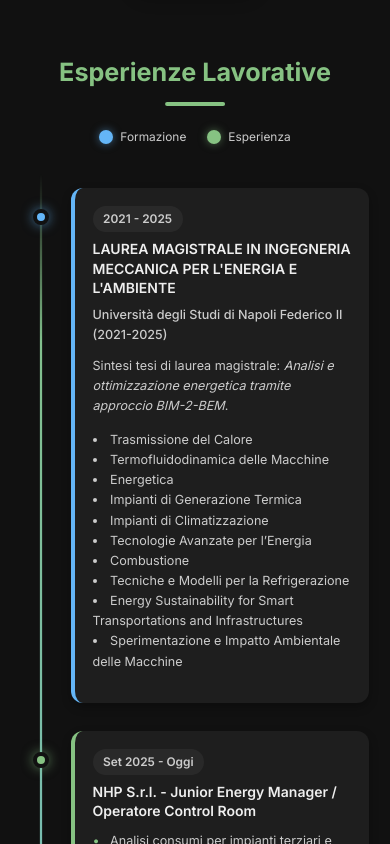
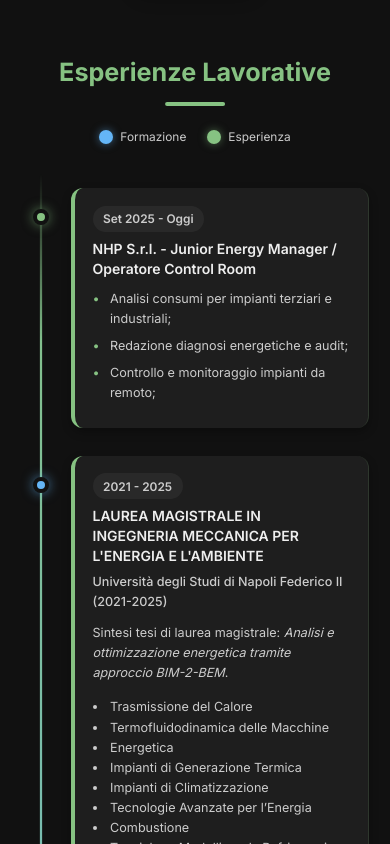
Before and after one commit to cevruz/portfolio, a website: page index.html in a window 390 px wide. Shown: the part 1156-2000 px from the top of the page. Drawn offline with nearby package versions, Linux system fonts and the light colour scheme.

Commit message:
Fix timeline: NHP first, then master degree; green borders on cards

```diff
--- a/index.html
+++ b/index.html
@@ -116,17 +116,7 @@
         </div>
         <div class="timeline">
             <div class="timeline-line"></div>
-            <div class="timeline-item timeline-item--education timeline-item--left">
-                <div class="timeline-dot"></div>
-                <div class="timeline-card">
-                    <span class="timeline-date">2021 - 2025</span>
-                    <h3 data-i18n="education.master.title">Laurea Magistrale in Ingegneria Meccanica per l'Energia e l'Ambiente</h3>
-                    <p class="timeline-place" data-i18n="education.master.place">Università degli Studi di Napoli Federico II</p>
-                    <p data-i18n="education.master.thesis">Sintesi Tesi di laurea magistrale: <em>Analisi e ottimizzazione energetica tramite approccio BIM-2-BEM</em>.</p>
-                    <p data-i18n="education.master.exams">Esami rilevanti: Macchine a Fluido, Gestione dell'Energia, Tecnica del Freddo, Impianti Termotecnici.</p>
-                </div>
-            </div>
-            <div class="timeline-item timeline-item--work timeline-item--right">
+            <div class="timeline-item timeline-item--work timeline-item--left">
                 <div class="timeline-dot"></div>
                 <div class="timeline-card">
                     <span class="timeline-date" data-i18n="experience.nhp.date">Set 2025 - Oggi</span>
@@ -136,6 +126,16 @@
                         <li>Redazione di diagnosi energetiche, audit, reportistica mensile e trimestrale;</li>
                         <li>Controllo e monitoraggio impianti da remoto;</li>
                     </ul>
+                </div>
+            </div>
+            <div class="timeline-item timeline-item--education timeline-item--right">
+                <div class="timeline-dot"></div>
+                <div class="timeline-card">
+                    <span class="timeline-date">2021 - 2025</span>
+                    <h3 data-i18n="education.master.title">Laurea Magistrale in Ingegneria Meccanica per l'Energia e l'Ambiente</h3>
+                    <p class="timeline-place" data-i18n="education.master.place">Università degli Studi di Napoli Federico II</p>
+                    <p data-i18n="education.master.thesis">Sintesi Tesi di laurea magistrale: <em>Analisi e ottimizzazione energetica tramite approccio BIM-2-BEM</em>.</p>
+                    <p data-i18n="education.master.exams">Esami rilevanti: Macchine a Fluido, Gestione dell'Energia, Tecnica del Freddo, Impianti Termotecnici.</p>
                 </div>
             </div>
             <div class="timeline-item timeline-item--work timeline-item--left">
--- a/style.css
+++ b/style.css
@@ -1067,7 +1067,7 @@ body.light-mode .cert-item:hover {
 }
 
 .timeline-item--education .timeline-card {
-    border-left: 4px solid #64B5F6;
+    border-left: 4px solid var(--accent-green);
 }
 
 .timeline-item--work .timeline-card {
@@ -1075,13 +1075,13 @@ body.light-mode .cert-item:hover {
 }
 
 .timeline-item--left .timeline-card {
-    border-left: 4px solid;
-    border-right: none;
+    border-left: 4px solid var(--accent-green);
+    border-right: 1px solid rgba(134, 194, 130, 0.15);
 }
 
 .timeline-item--right .timeline-card {
-    border-left: none;
-    border-right: 4px solid;
+    border-left: 1px solid rgba(134, 194, 130, 0.15);
+    border-right: 4px solid var(--accent-green);
 }
 
 .timeline-date {
@@ -1608,14 +1608,11 @@ footer p {
 
     .timeline-item--left .timeline-card,
     .timeline-item--right .timeline-card {
-        border-left: 4px solid;
-        border-right: none;
-    }
-
-    .timeline-item--education .timeline-card {
-        border-left-color: #64B5F6;
-    }
-
+        border-left: 4px solid var(--accent-green);
+        border-right: 1px solid rgba(134, 194, 130, 0.15);
+    }
+
+    .timeline-item--education .timeline-card,
     .timeline-item--work .timeline-card {
         border-left-color: var(--accent-green);
     }
```
